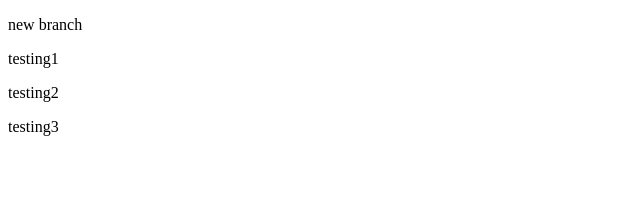
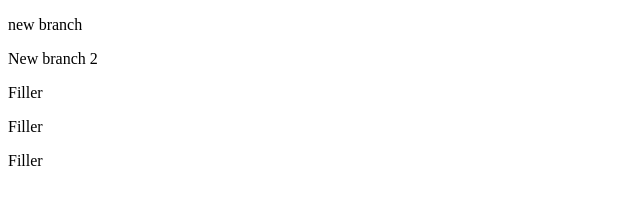
Before and after one commit to chorn24/GitPractice, a plain HTML site: page index.html in a window 1280 px wide. Shown: the whole page, without its empty margins (0-640 px from the left). Drawn offline with Linux system fonts and the light colour scheme.

Commit message:
removed testing added filler

```diff
--- a/index.html
+++ b/index.html
@@ -2,8 +2,9 @@
 <html>
     <body>
         <p>new branch</p>
-        <p>testing1</p>
-        <p>testing2</p>
-        <p>testing3</p>
+        <p>New branch 2</p>
+        <p>Filler</p>
+        <p>Filler</p>
+        <p>Filler</p>
     </body>
 </html>
```
